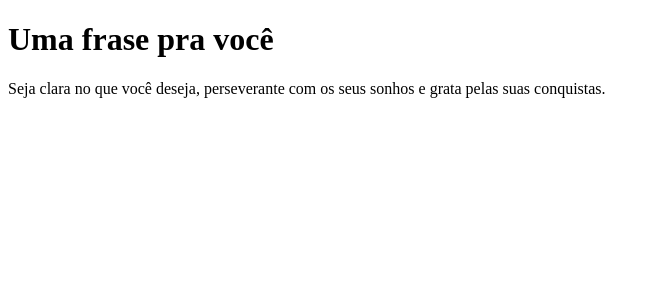
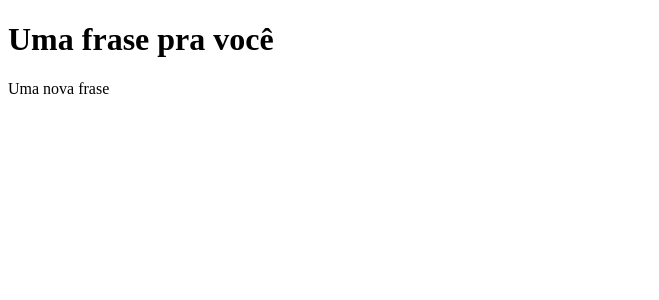
Before and after one commit to guilhermeo97/gametabnews, a Next.js app: page / in a window 1280 px wide. Shown: the top 300 px of the page, without its empty margins (0-659 px from the left). Built offline with nearby package versions, Linux system fonts and the light colour scheme.

Commit message:
mudando a frase

```diff
--- a/pages/index.js
+++ b/pages/index.js
@@ -3,7 +3,7 @@ export default function Home(){
         <>
             <h1>Uma frase pra você</h1>
             <p>
-                Seja clara no que você deseja, perseverante com os seus sonhos e grata pelas suas conquistas.
+                Uma nova frase
             </p>
         </>
 
```
